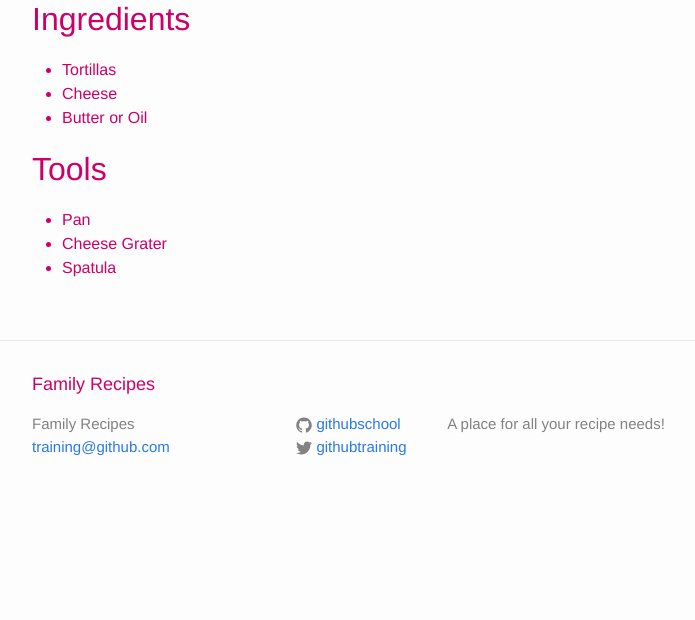
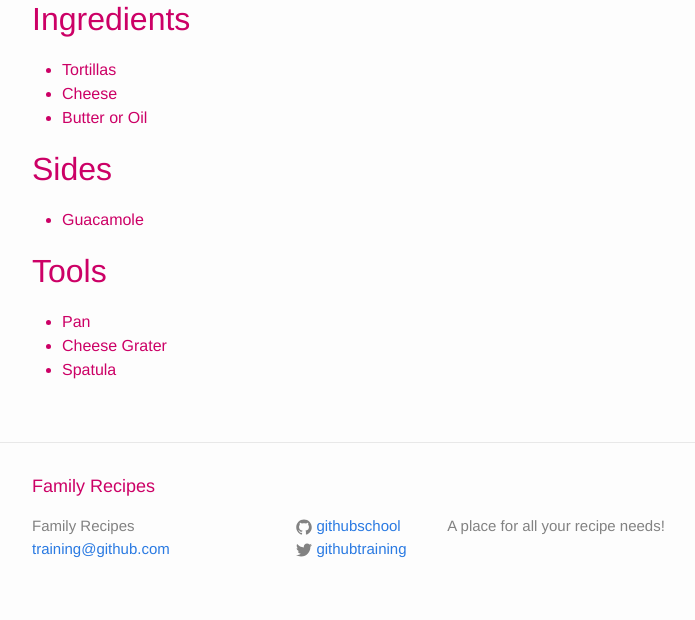
Before and after one commit to githubteacher/feb-recipes, a Jekyll site: the page built from _posts/2014-09-10-quesadilla.md, in a window 1280 px wide. Shown: the part 520-1140 px from the top of the page, without its empty margins (238-933 px from the left). Built offline with Jekyll 4.4.1, drawn with Linux system fonts in a browser that asks for light colours; before the commit the page ends 1038 px from its top, so only the background shows below that.

Commit message:
Update 2014-09-10-quesadilla.md

```diff
--- a/_posts/2014-09-10-quesadilla.md
+++ b/_posts/2014-09-10-quesadilla.md
@@ -12,6 +12,9 @@ categories: lunch, dinner
 - Cheese
 - Butter or Oil
 
+## Sides
+ - Guacamole
+
 ## Tools
 - Pan
 - Cheese Grater
```
